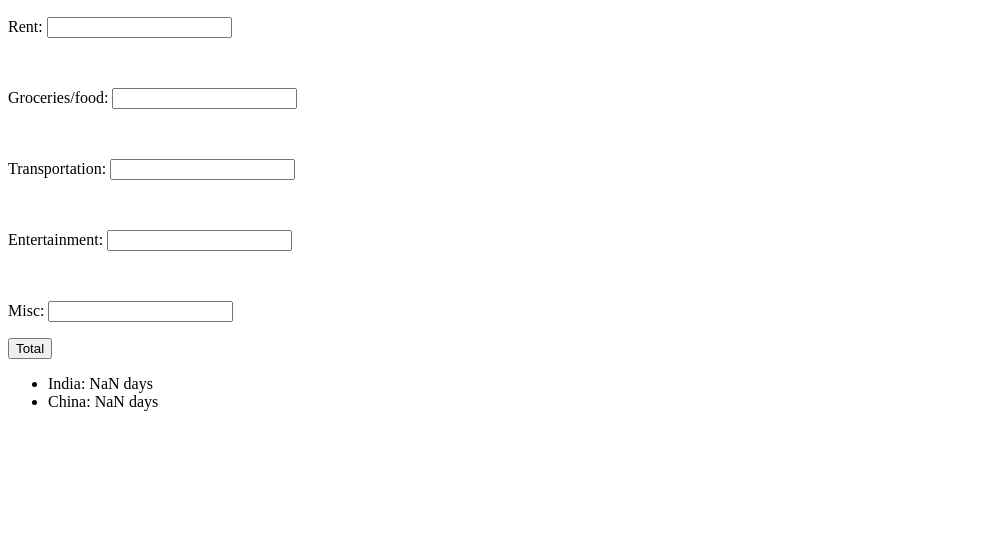
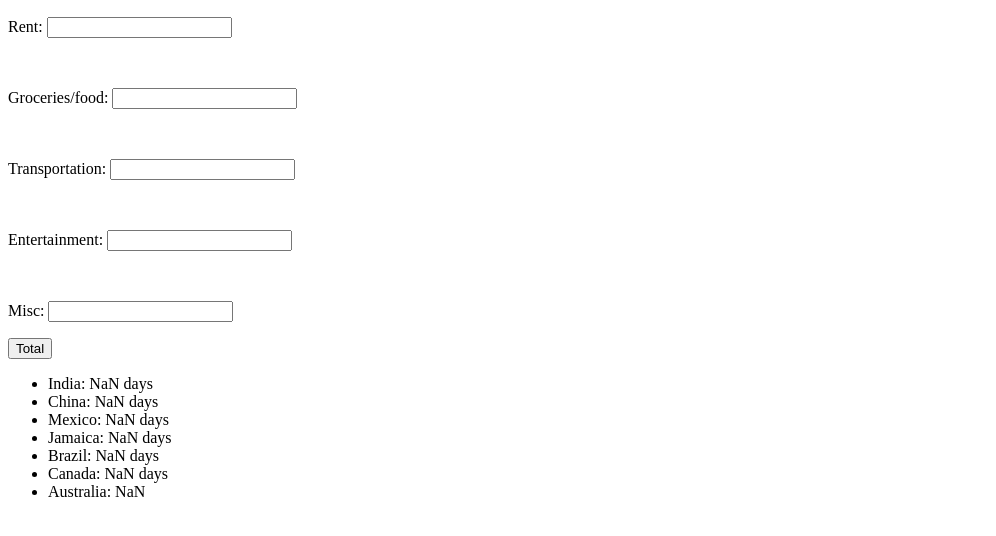
Before and after one commit to joynotoma/travelcalculator, a plain HTML site: page index.html in a window 1280 px wide. Both pictures are taken after a click on the button "Total". Shown: the part 110-646 px from the top of the page, without its empty margins (0-996 px from the left). Drawn offline with nearby package versions, Linux system fonts and the light colour scheme.

Commit message:
added mexico, jamaica, brazil, canada, austr

```diff
--- a/index.html
+++ b/index.html
@@ -54,8 +54,13 @@
 
         <div class="results" id="final-results">
           <ul>
-            <li data-perDayCost="5">India: <span class="days"></span> days</li>
-            <li data-perDayCost="50">China: <span class="days"></span> days</li>
+            <li data-perDayCost="5">India: <span class="days"></span> days</li> <!--sample. not real cost-->
+            <li data-perDayCost="50">China: <span class="days"></span> days</li> <!--sample. not real cost-->
+            <li data-perDayCost="19.56">Mexico: <span class="days"></span> days</li>
+            <li data-perDayCost="20.82">Jamaica: <span class="days"></span> days</li>
+            <li date-perDayCost="29.27">Brazil: <span class="days"></span> days</li>
+            <li date-perDayCost="62.13">Canada: <span class="days"></span> days</li>
+            <li date-perDayCost="74.78">Australia: <span class="days"><span> days</li>
           </ul>
         </div>
 
--- a/main.js
+++ b/main.js
@@ -28,19 +28,19 @@ $(document).ready(function () { //on DOM ready, bind clicks
     }); // closes mathIt
   });//closes document ready
 
-//function that adds, subtracts, multiplies and divides
+//function that adds and divides
 
 function runMath(num1, num2, num3, num4, nun5){
   var USmonthly = num1 + num2 + num3 + num4 + num5; //get monthly cost
-  var USdaily = USmonthly/30;
+  var USdaily = USmonthly/30; //get dailly cost
 
 	console.log("USmonthly", USmonthly);
 
 	$("#final-results").find("li").each(function(){
 		var country= $(this);
-		var dailycost = parseFloat(country.data("perdaycost"));
-    var ratio= USdaily/dailycost;
-		var dailyInt= Math.floor(ratio*30);
+		var dailycost= parseFloat(country.data("perdaycost"));
+    var ratio= USdaily/dailycost;//get ratio of daily US cost to days
+		var dailyInt= Math.floor(ratio*30); //rounds days
 		console.log("Country", country, "dc", dailycost, "ratio", ratio, "dailyInt", dailyInt);
 		country.find("span").text(dailyInt);
 	})
```
